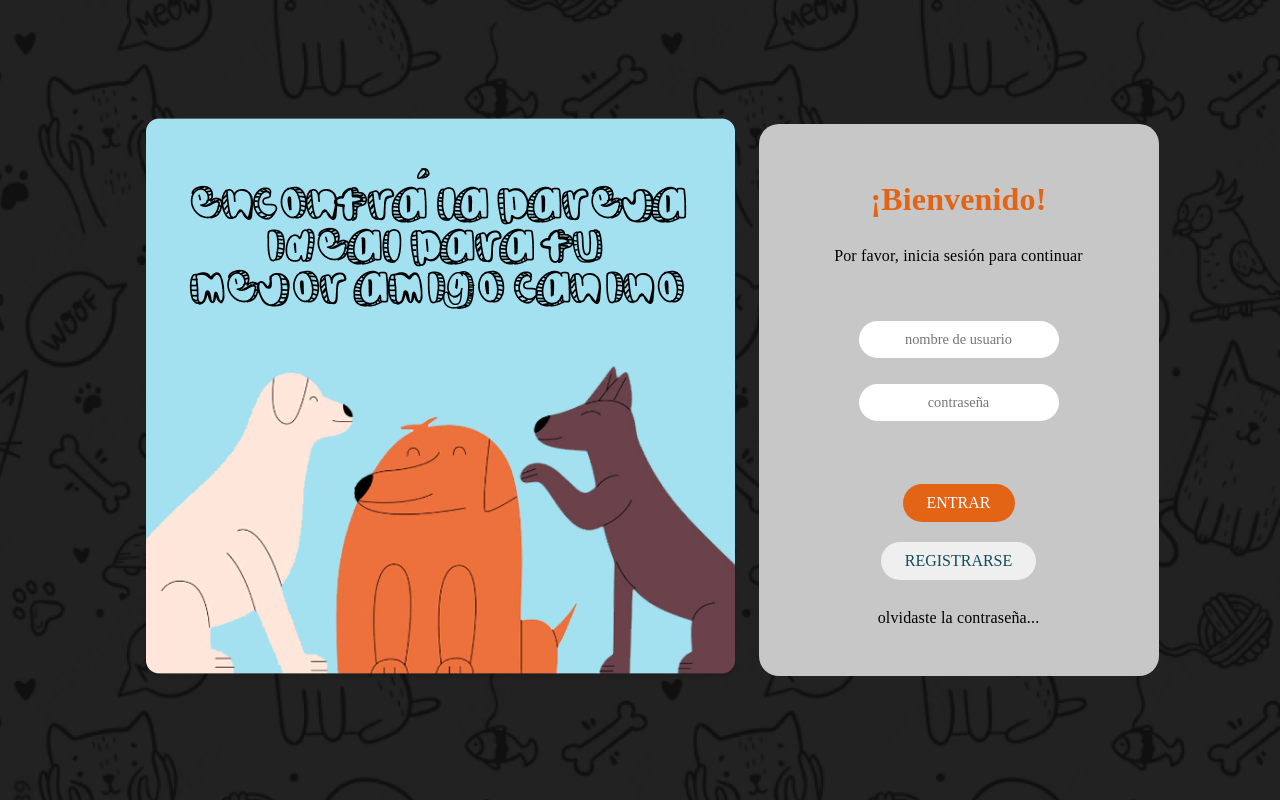
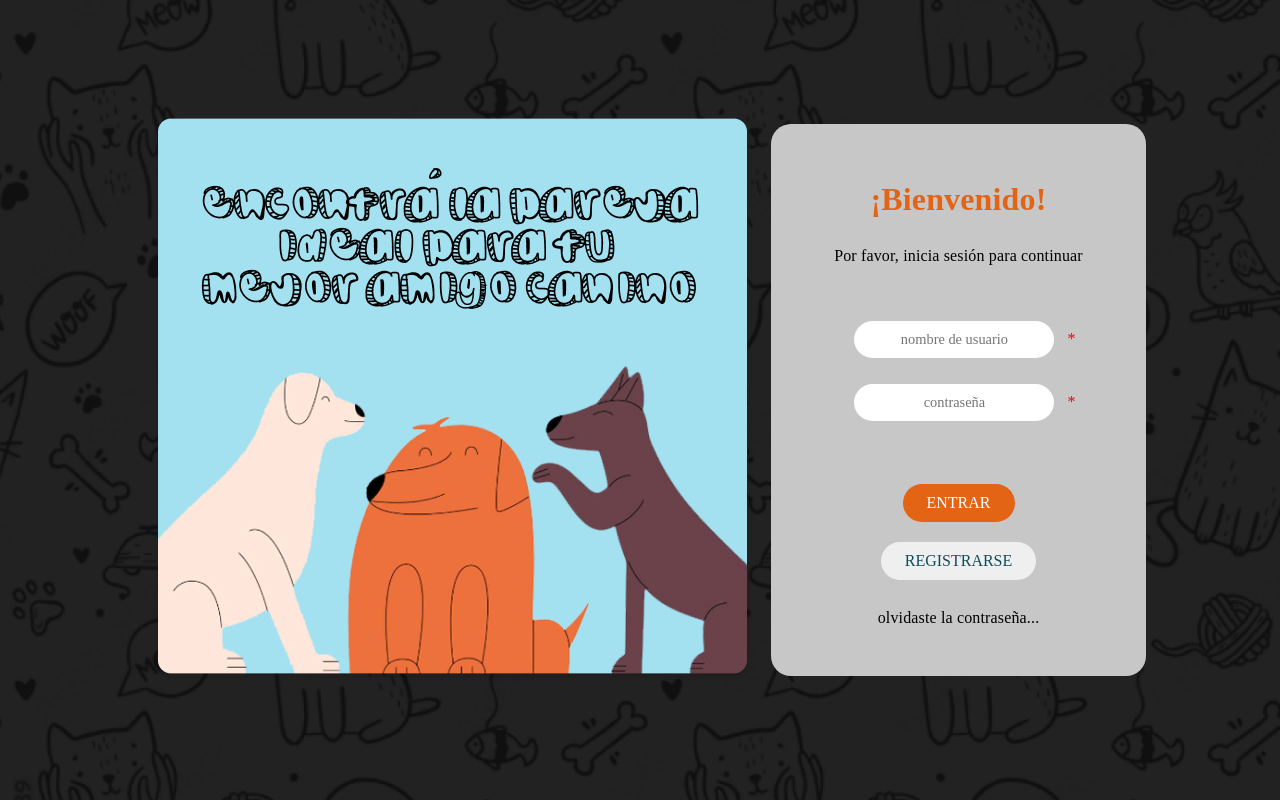
Before and after one commit to No-Country-simulation/c19-46-n-java-react, a React (Vite) app in the folder frontend/: page / in a window 1280 px wide. Built offline with nearby package versions, Linux system fonts and the light colour scheme.

Commit message:
agregado id, campo obligatorio, mensaje de error

```diff
--- a/frontend/src/components/forms/LoginForm.jsx
+++ b/frontend/src/components/forms/LoginForm.jsx
@@ -1,55 +1,97 @@
-import React from 'react';
+
+import React, { useState } from 'react';
+import { Link } from 'react-router-dom';
 import Button from '../button/Button';
 import './LoginForm.css';
 import Input from '../input/Input';
 import Inicio from '../images/Inicio.png';
 
+const LoginForm = () => {
+  const [isSubmitting, setIsSubmitting] = useState(false);
+  const [username, setUsername] = useState('');
+  const [password, setPassword] = useState('');
+  const [error, setError] = useState('');
 
-const LoginForm = () => {
-  const handleLogin = () => {
+  const handleLogin = async (e) => {
+    e.preventDefault();
+
+    if (isSubmitting) {
+      return;
+    }
+    console.log('No entra');
+
+    setIsSubmitting(true);
+    setError('');
+
+    try {
+      // Simula una petición de inicio de sesión
+      await fakeLoginRequest({ username, password });
+
+      // Lógica después de un inicio de sesión exitoso
       console.log('Entrar');
-  };
-
-  const handleRegister = () => {
-    console.log('Registrarse');
+    } catch (err) {
+      setError('Nombre de usuario o contraseña incorrectos.');
+      setIsSubmitting(false);
+    }
   };
 
   return (
-
     <div className="container">
       <div className="image">
-        <img src={Inicio} alt="Imagen de inicio"/>
+        <img src={Inicio} alt="Imagen de inicio" />
       </div>
-      <form className='form'>
+      <form className='form' onSubmit={handleLogin}>
         <h1>¡Bienvenido!</h1>
         <p>Por favor, inicia sesión para continuar</p>
         <div className='campo'>
           <Input
-              placeholder={"nombre de usuario"}>
-            </Input>
-
+            id="nicknameLogin"
+            placeholder={"nombre de usuario"}
+            value={username}
+            onChange={(e) => setUsername(e.target.value)}
+            maxLength={50}
+            required
+          />
           <Input
+            id={"password"}
             type={"password"}
-              placeholder={"contraseña"}>
-            </Input>
+            placeholder={"contraseña"}
+            value={password}
+            onChange={(e) => setPassword(e.target.value)}
+            maxLength={8}
+            required
+          />
         </div>
-
+        {error && <div style={{ color: 'red' }}>{error}</div>}
         <div>
-          <Button onClick={handleLogin} className="btn-primary">
-          ENTRAR
+          <Button type="submit" className="btn-primary" disabled={isSubmitting}>
+            {isSubmitting ? 'Enviando...' : 'ENTRAR'}
           </Button>
         </div>
-
         <div>
-          <Button onClick={handleRegister} className="btn-secondary">
+          <Link to="/register">
+            <Button className="btn-secondary">
               REGISTRARSE
             </Button>
+          </Link>
         </div>
         <p>olvidaste la contraseña...</p>
       </form>
     </div>
-
   );
 };
 
+// Simulación de petición de inicio de sesión
+const fakeLoginRequest = ({ username, password }) => {
+  return new Promise((resolve, reject) => {
+    setTimeout(() => {
+      if (username === 'admin' && password === 'password') {
+        resolve();
+      } else {
+        reject();
+      }
+    }, 1000);
+  });
+};
+
 export default LoginForm;
--- a/frontend/src/components/input/Input.css
+++ b/frontend/src/components/input/Input.css
@@ -12,3 +12,7 @@
     width: 100%;
 
 }
+
+.required-asterisk {
+    color: red;
+  }
--- a/frontend/src/components/input/Input.jsx
+++ b/frontend/src/components/input/Input.jsx
@@ -1,13 +1,21 @@
 import React from 'react';
 import './Input.css';
 
-const Input = ({ type, placeholder}) => {
+const Input = ({ id, type = "text", placeholder, value, onChange, maxLength, required=false }) => {
   return (
-    <input
-      type={type}
-      placeholder={placeholder}
-      className={"input"}
-    />
+    <div className="input-container">
+      <input
+        id={id}
+        type={type}
+        placeholder={placeholder}
+        value={value}
+        onChange={onChange}
+        maxLength={maxLength}
+        className="input"
+        required={required}
+      />
+      {required && <span className="required-asterisk">*</span>}
+    </div>
   );
 };
 
```
Lines whose indentation alone changed are shown as unchanged.
